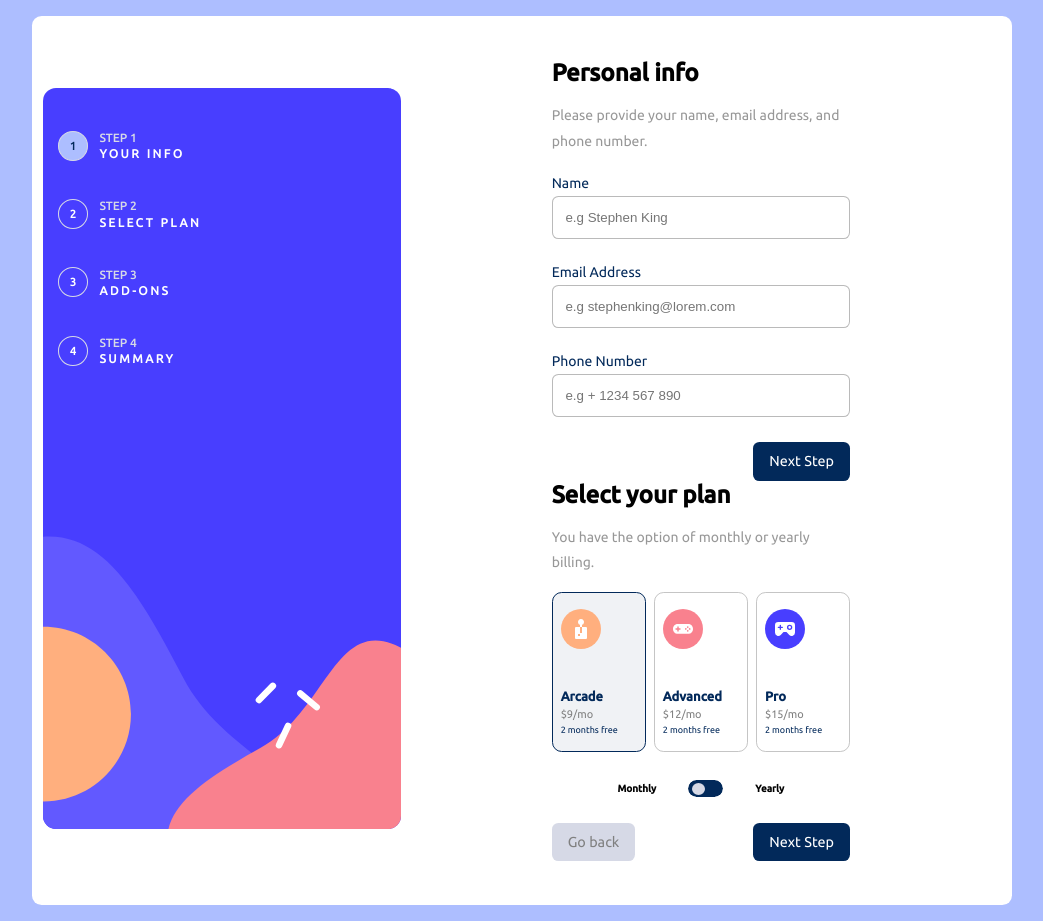
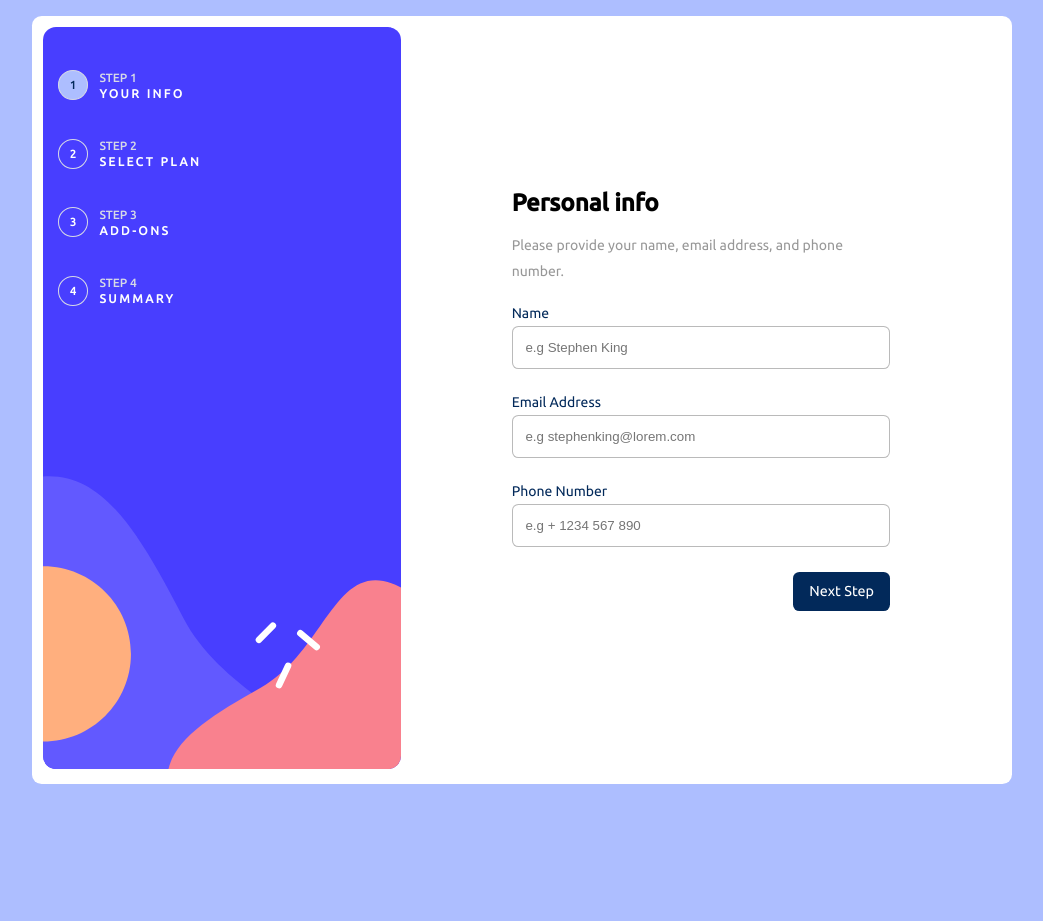
Before and after one commit to GonzaloArray/front-end-mentor-challegue-intermedial, a plain HTML site: page index.html in a window 1280 px wide. Shown: the whole page, without its empty margins (118-1161 px from the left). After the commit the page ends 800 px from the top, so only its background shows below. Drawn offline with Linux system fonts and the light colour scheme.

Commit message:
first commit

```diff
--- a/assets/css/style.css
+++ b/assets/css/style.css
@@ -205,7 +205,7 @@ button {
 @media (min-width: 450px) {
     .main__tabInfo {
         margin-top: -7rem;
-        max-width: 500px;
+        width: 420px;
         margin: auto;
     }
 }
@@ -596,7 +596,7 @@ input[type="radio"]:checked~.step2__radiobutton {
     #button-2 .knobs:after {
         content: "";
         position: absolute;
-        top: 3px;
+        top: 2.33px;
         width: 5px;
         height: 4px;
         color: #fff;
--- a/index.html
+++ b/index.html
@@ -126,7 +126,7 @@
                         </section>
 
                         <!-- step 2 -->
-                        <section class="step step__active">
+                        <section class="step">
                             <h1 class="tabInfo__title">Select your plan</h1>
                             <p class="tabInfo__description margin__top margin__bottom">You have the option of monthly or yearly billing.</p>
                             <div class="formulario__flex">
```
